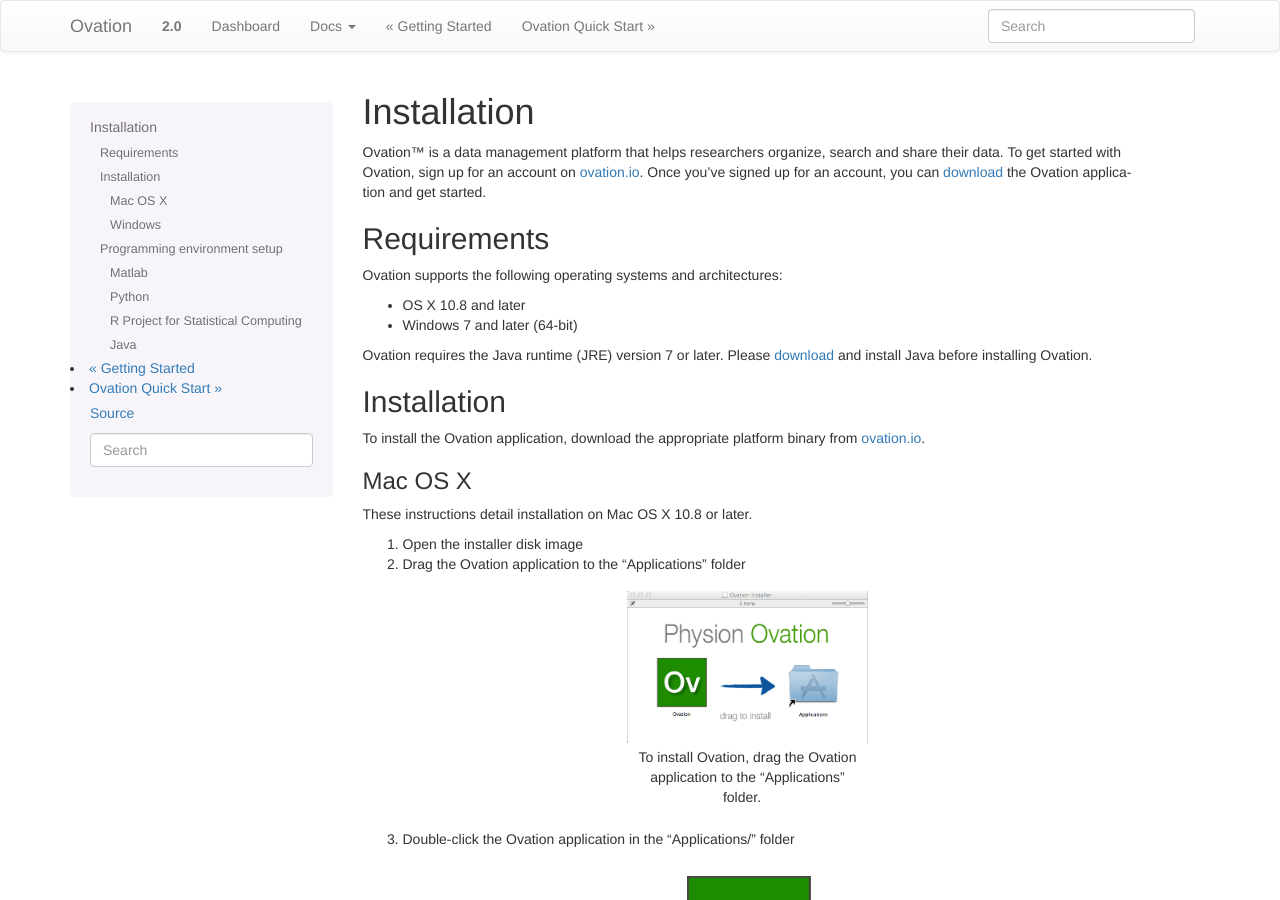
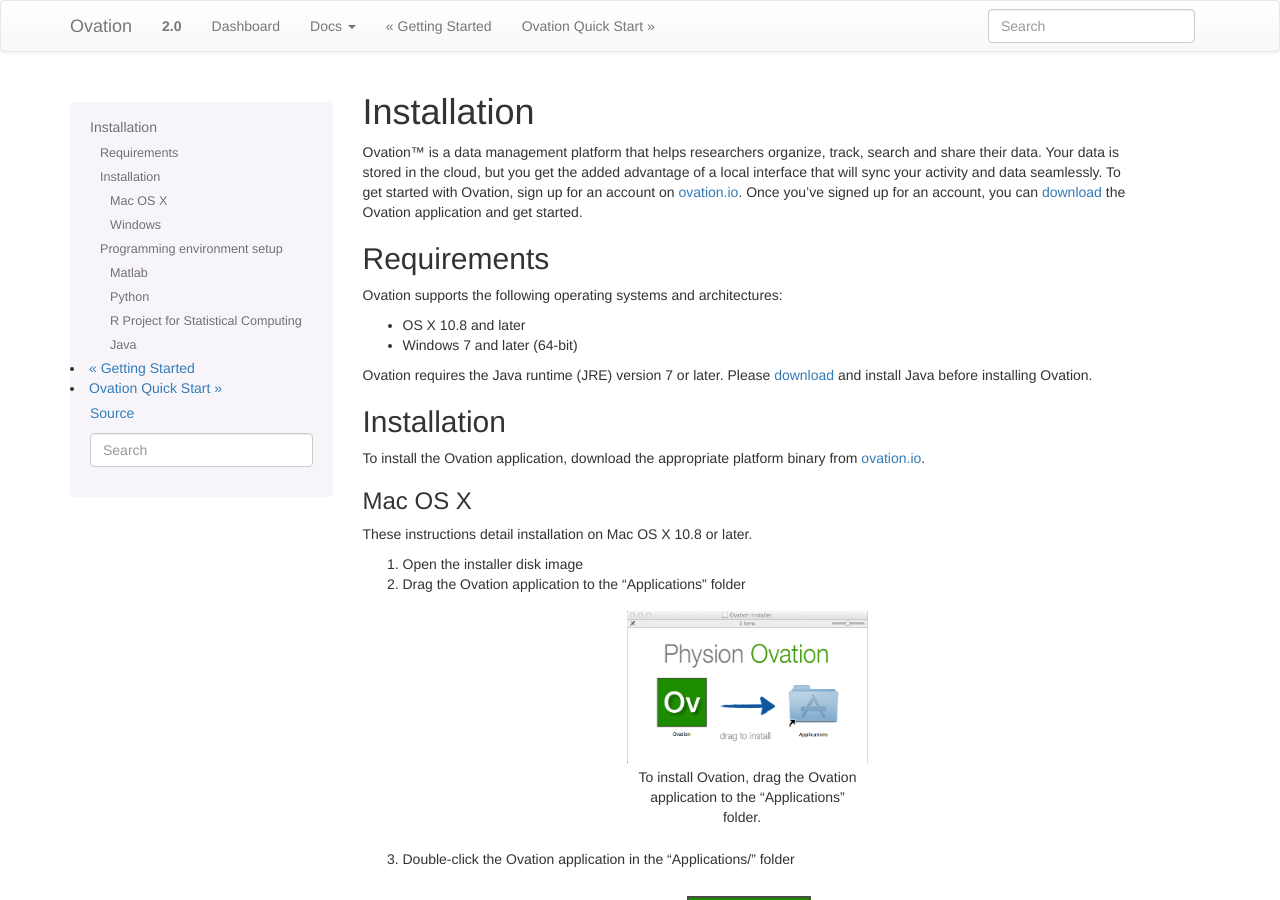
Before and after one commit to physion/ovation-docs, a Sphinx documentation site: the page built from source/installation.rst, in a window 1280 px wide and 900 px high. Built offline with Sphinx 7.4.7, drawn with Linux system fonts in a browser that asks for light colours.

Commit message:
Update installation.rst

```diff
--- a/source/installation.rst
+++ b/source/installation.rst
@@ -4,7 +4,7 @@
 Installation
 ************
 
-|Ovation(TM)| is a data management platform that helps researchers organize, search and share their data. To get started with Ovation, sign up for an account on `ovation.io <http://ovation.io>`_. Once you've signed up for an account, you can download_ the Ovation application and get started.
+|Ovation(TM)| is a data management platform that helps researchers organize, track, search and share their data. Your data is stored in the cloud, but you get the added advantage of a local interface that will sync your activity and data seamlessly.  To get started with Ovation, sign up for an account on `ovation.io <http://ovation.io>`_. Once you've signed up for an account, you can download_ the Ovation application and get started.
 
 .. _download: http://ovation.io/downloads
 
```
